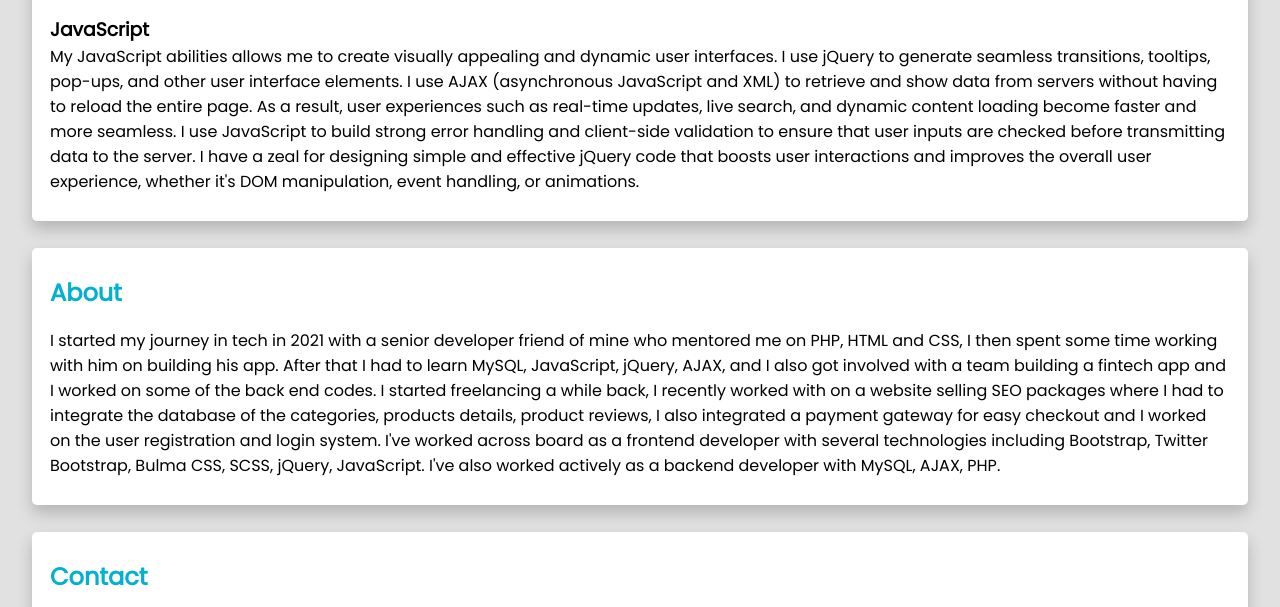
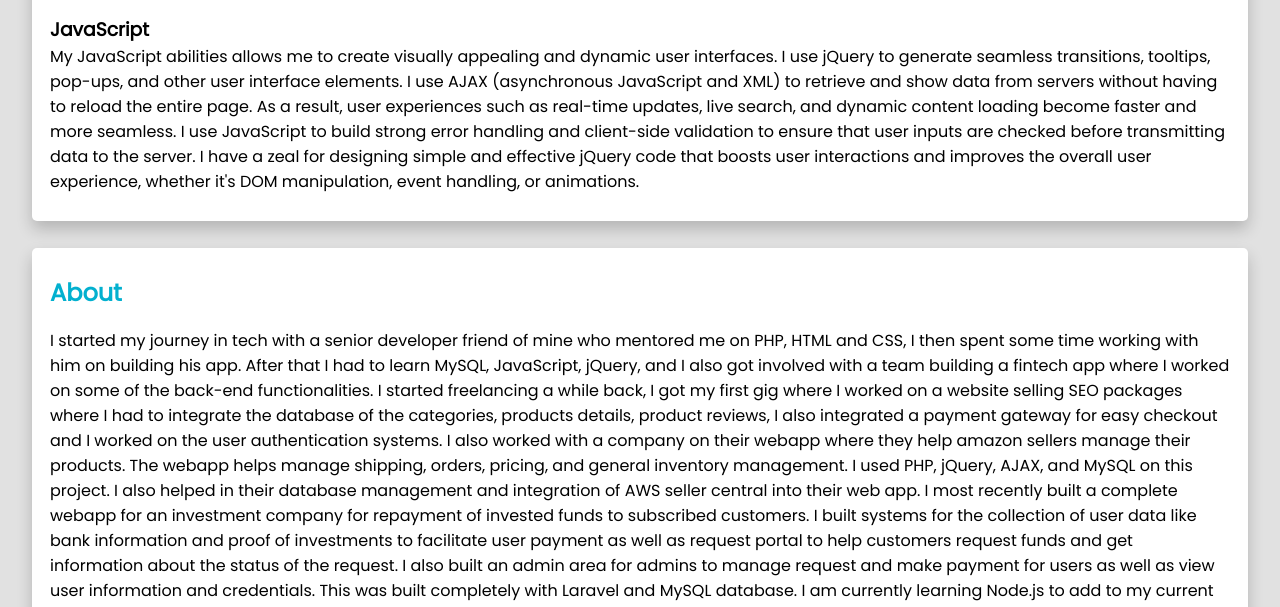
Before and after one commit to Oahdev/Portfolio, a plain HTML site: page index.html in a window 1280 px wide. Shown: the part 2065-2672 px from the top of the page. Drawn offline with Linux system fonts and the light colour scheme.

Commit message:
Update index.html

```diff
--- a/index.html
+++ b/index.html
@@ -55,7 +55,7 @@
     <div class="section-container">
         <section class="hero" id="hero">
             <img src="https://avatars.githubusercontent.com/u/90583135?v=4" alt="">
-            <p>I'm a solution-driven, self-taught Backend engineer adept at contributing to highly collaborative work environment, finding solutions and determining customer satisfaction. I've experience developing consumer focused websites using HTML, CSS, jQuery, AJAX, JavaScript, PHP and MySQL. I've built products for desktop and mobile app users, meeting highest standards for web design, user experience, best practices and speed. Designed and developed web applications across multiple APIs, third-party integrations and databases.I'm an enthusiastic person eager to contribute to team success through hard work, attention to detail and excellent organizational skills. Clear understanding of Task and training in Skill. Motivated to learn, grow and excel in the tech world.</p>
+            <p>I'm a solution-driven, self-taught Full Stack Developer adept at contributing to highly collaborative work environment, finding solutions and determining customer satisfaction. I've experience developing consumer focused websites using HTML, CSS, jQuery, JavaScript, PHP, Laravel and MySQL. I've built products for desktop and mobile app users, meeting highest standards for web design, user experience, best practices and speed. Designed and developed web applications across multiple APIs, third-party integrations and databases. I'm an enthusiastic person eager to contribute to team success through hard work, attention to detail and excellent organizational skills.e Clear understanding of Task and training in Skill. Motivated to learn, grow and excel in the tech world.</p>
         </section>
         <section class="projects" id="projects">
             <h2>Projects</h2>
@@ -112,7 +112,12 @@
         </section>
         <section class="about" id="about">
             <h2>About</h2>
-            <p>I started my journey in tech in 2021 with a senior developer friend of mine who mentored me on PHP, HTML and CSS, I then spent some time working with him on building his app. After that I had to learn MySQL, JavaScript, jQuery, AJAX, and I also got involved with a team building a fintech app and I worked on some of the back end codes. I started freelancing a while back, I recently worked with on a website selling SEO packages where I had to integrate the database of the categories, products details, product reviews, I also integrated a payment gateway for easy checkout and I worked on the user registration and login system. I've worked across board as a frontend developer with several technologies including Bootstrap, Twitter Bootstrap, Bulma CSS, SCSS, jQuery, JavaScript. I've also worked actively as a backend developer with MySQL, AJAX, PHP.
+            <p>I started my journey in tech with a senior developer friend of mine who mentored me on PHP, HTML and CSS, I then spent some time working with him on building his app. After that I had to learn MySQL, JavaScript, jQuery, and I also got involved with a team building a fintech app where I worked on some of the back-end functionalities.
+            I started freelancing a while back, I got my first gig where I worked on a website selling SEO packages where I had to integrate the database of the categories, products details, product reviews, I also integrated a payment gateway for easy checkout and I worked on the user authentication systems.
+                I also worked with a company on their webapp where they help amazon sellers manage their products. The webapp helps manage shipping, orders, pricing, and general inventory management. I used PHP, jQuery, AJAX, and MySQL on this project. I also helped in their database management and integration of AWS seller central into their web app.
+                I most recently built a complete webapp for an investment company for repayment of invested funds to subscribed customers. I built systems for the collection of user data like bank information and proof of investments to facilitate user payment as well as request portal to help customers request funds and get information about the status of the request. I also built an admin area for admins to manage request and make payment for users as well as view user information and credentials. This was built completely with Laravel and MySQL database.
+                I am currently learning Node.js to add to my current stack, so as to be more diverse in the development space.
+                I've worked across board as a frontend developer with several technologies including Bootstrap, Bulma CSS, SCSS, jQuery, JavaScript. I've also worked actively as a backend developer with MySQL, PHP.
                 </p>
         </section>
         <section class="contact" id="contact">
```
